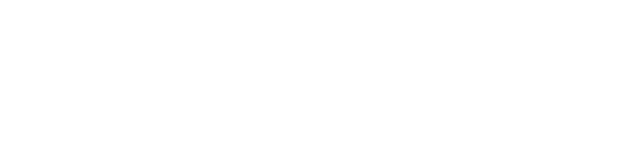
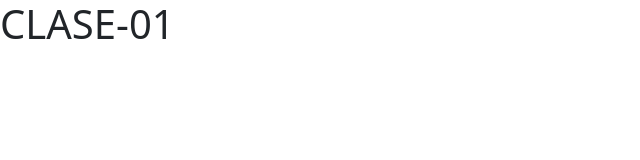
Before and after one commit to IboConticello/JS, a website: page index.html in a window 1280 px wide. Shown: the whole page, without its empty margins (0-640 px from the left). Drawn offline with nearby package versions, Linux system fonts and the light colour scheme.

Commit message:
add h1 test

```diff
--- a/index.html
+++ b/index.html
@@ -46,7 +46,7 @@
 
     <!-- MAIN -->
     <main>
-
+        <h1>CLASE-01</h1>
     </main>
 
 <!-- FOOTER -->
```
